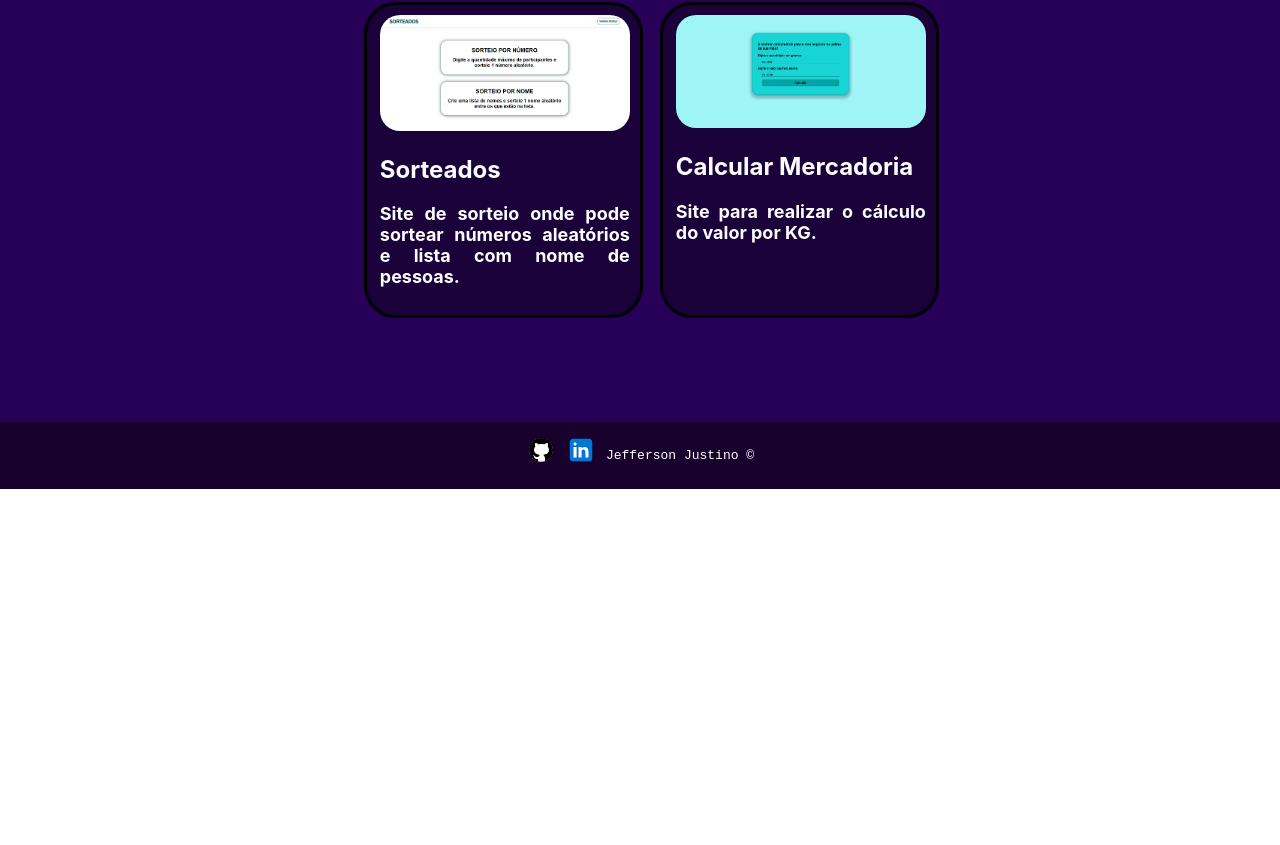
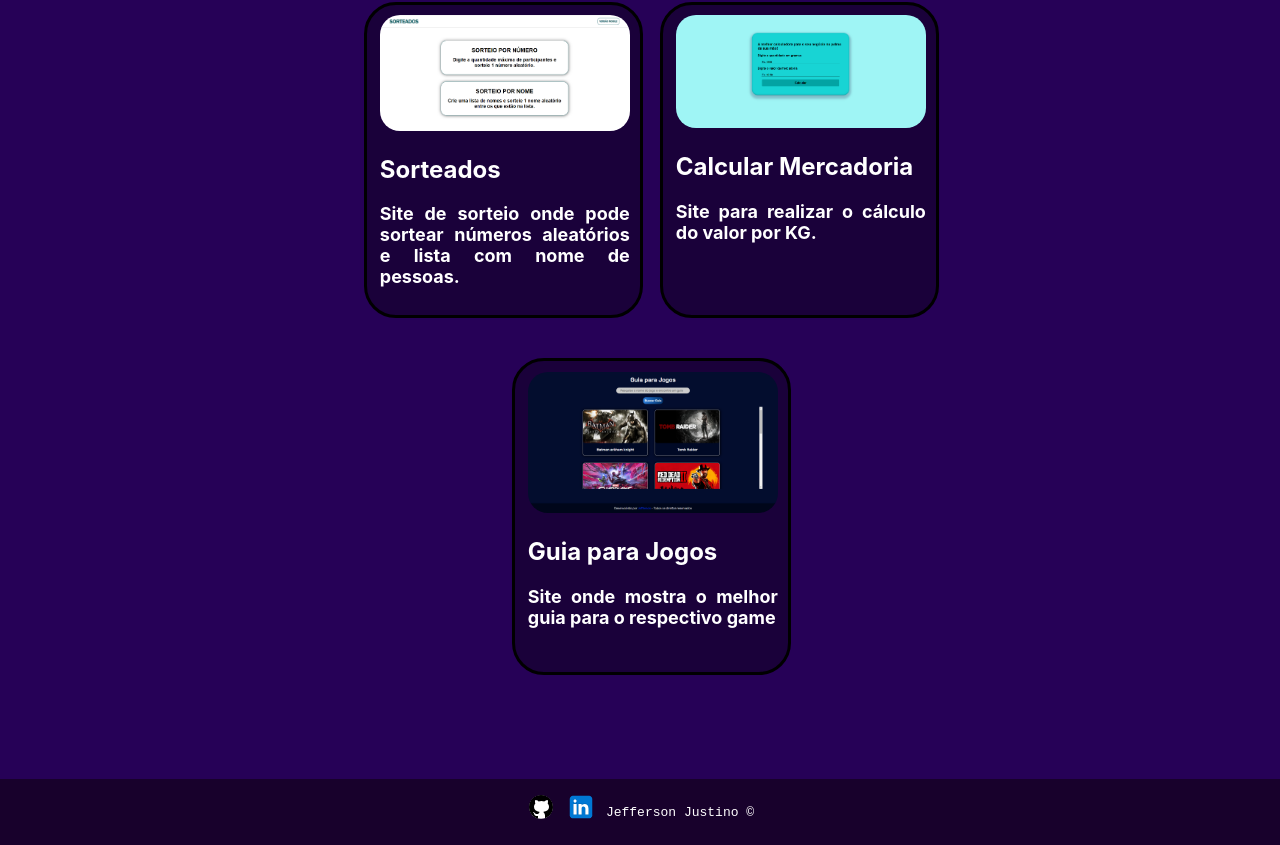
Before and after one commit to jefferson-justino/Portfolio, a React (Create React App) app: page / in a window 1280 px wide. Shown: the part 1783-2628 px from the top of the page. Before the commit the page ends 2272 px from the top, so only its background shows below. Built offline with nearby package versions, Linux system fonts and the light colour scheme.

Commit message:
adição de mais um projeto

```diff
--- a/src/components/projects.js
+++ b/src/components/projects.js
@@ -3,6 +3,7 @@ import imgCalculador from '../images/projetos/calculadorMercadoria.png'
 import imgSorteados from '../images/projetos/sorteados.png'
 import imgSorteadosApp from '../images/projetos/sorteados-app.jpg'
 import imgTragicoNerd from '../images/projetos/tragiconerd.png'
+import imgGuiaParaJogos from '../images/projetos/guiaParaJogos.png'
 export default function Project (){
 const projects =[
     {
@@ -27,6 +28,12 @@ const projects =[
     descricao: 'Site para realizar o cálculo do valor por KG.',
     image:imgCalculador,
     link: 'https://calcularmercadoria.netlify.app/'
+},
+{
+    titulo:'Guia para Jogos',
+    descricao: 'Site onde mostra o melhor guia para o respectivo game',
+    image: imgGuiaParaJogos,
+    link: 'https://guiaparajogos.netlify.app/'
 }]
 
 
```
Also changed, not shown: src/images/projetos/guiaParaJogos.png (added).
